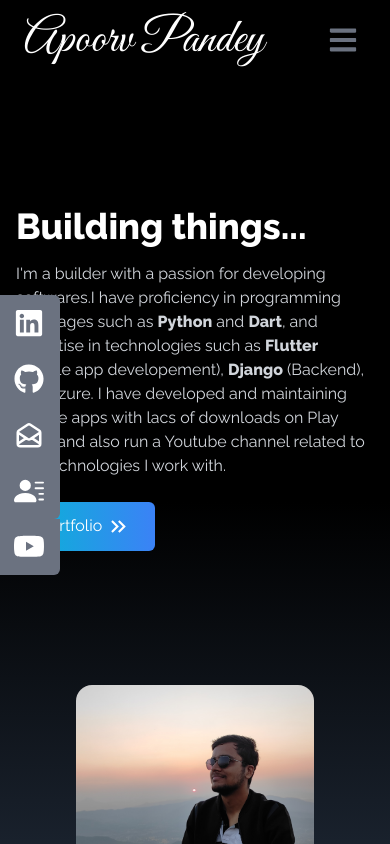
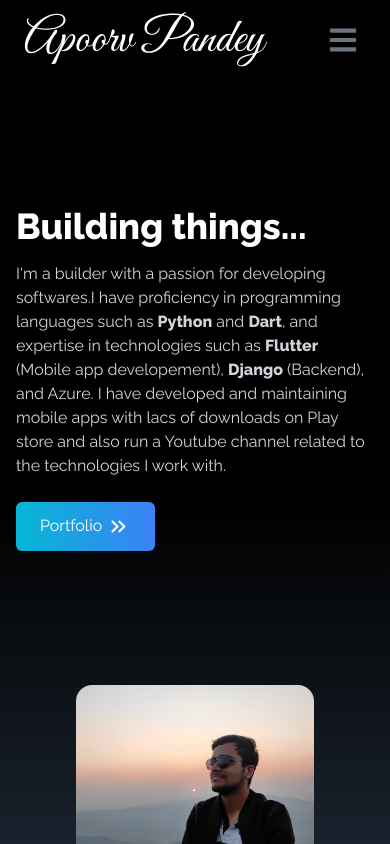
Before and after one commit to apoorvpandey0/portfolio, a React (Vite) app: page / in a window 390 px wide. Shown: the top 844 px of the page. Built offline with nearby package versions, Linux system fonts and the light colour scheme; a web font is replaced by a local one.

Commit message:
fixed button rounding issue and hide sidebar in md

```diff
--- a/src/Components/SocialLinks.jsx
+++ b/src/Components/SocialLinks.jsx
@@ -2,7 +2,7 @@ import React from 'react';
 import { FaGithub , FaLinkedin } from 'react-icons/fa';
 import {HiOutlineMailOpen} from  'react-icons/hi'
 import {BsFillPersonLinesFill,BsYoutube} from 'react-icons/bs';
-const SocialLinks = () => {
+
 const links = [
     {
         id:1,
@@ -40,7 +40,6 @@ const SocialLinks = () => {
             </>
         ),
         href:'RESUME 14 April 2023.pdf',
-            style:'rounded-br-md',
         download:true,
     },
     {
@@ -54,8 +53,10 @@ const SocialLinks = () => {
         style:'rounded-br-md',
     }
 ];
+
+const SocialLinks = () => {
   return (
-    <div name='SocialLink' className='flex flex-col top-[35%] left-0 fixed'>
+    <div name='SocialLink' className='md:visible invisible flex flex-col top-[35%] left-0 fixed'>
       <ul>
         {links.map(({id, child, href, style, download}) =>(
             <li key={id} className= {" flex justify-between items-center w-40 h-14 px-4 ml-[-100px] hover:ml-[-10px] hover:rounded-md duration-300 bg-gray-500" +" "+ style}>
```
Lines whose indentation alone changed are shown as unchanged.
